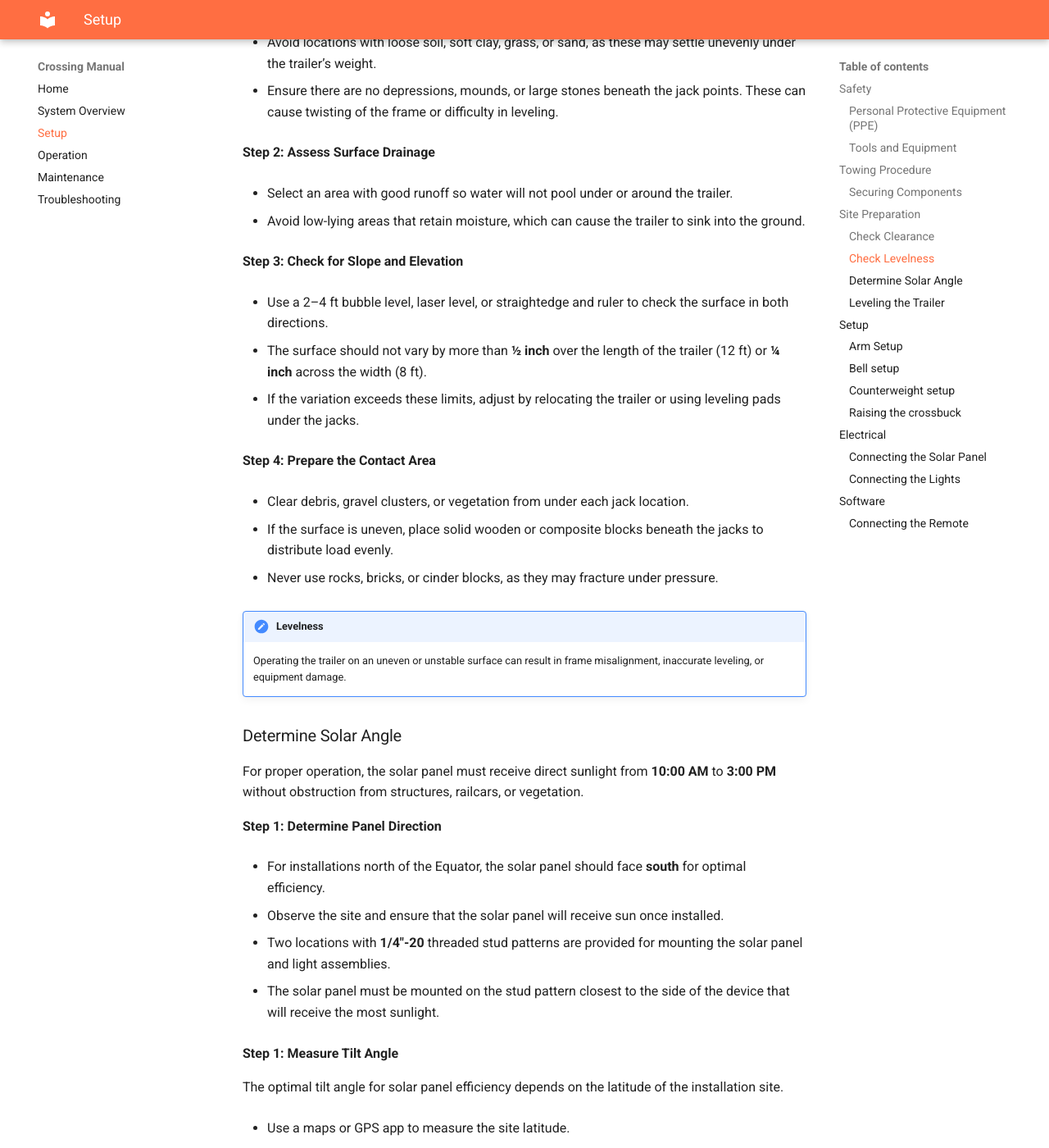
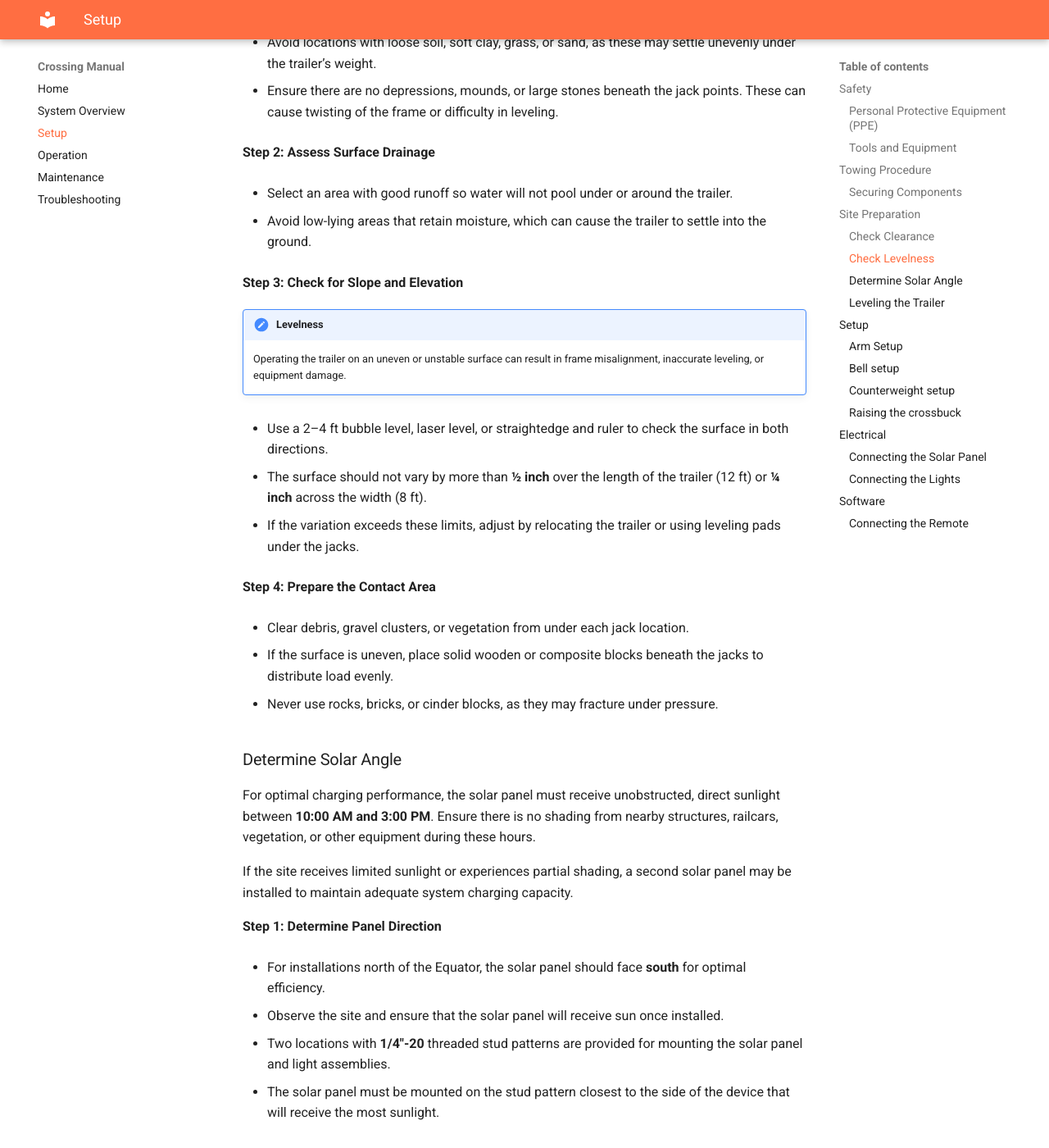
Before and after one commit to niell-ion/crossing-docs, an MkDocs documentation site: the page built from docs/crossing_setup.md, in a window 1280 px wide and 1400 px high, scrolled down 3255 px. Shown: the whole window at 82% size. Built offline with MkDocs 1.6.1 and Material for MkDocs 9.7.7, drawn with Linux system fonts in a browser that asks for light colours; some of the changed text lies outside the part shown.

Commit message:
Update crossing_setup.md

```diff
--- a/docs/crossing_setup.md
+++ b/docs/crossing_setup.md
@@ -139,11 +139,14 @@
 
 * Select an area with good runoff so water will not pool under or around the trailer.
 
-* Avoid low-lying areas that retain moisture, which can cause the trailer to sink into the ground.
+* Avoid low-lying areas that retain moisture, which can cause the trailer to settle into the ground.
 
 
 
 **Step 3: Check for Slope and Elevation**
+
+!!! Caution "Levelness"
+    Operating the trailer on an uneven or unstable surface can result in frame misalignment, inaccurate leveling, or equipment damage.
 
 * Use a 2–4 ft bubble level, laser level, or straightedge and ruler to check the surface in both directions.
 
@@ -161,14 +164,14 @@
 
 * Never use rocks, bricks, or cinder blocks, as they may fracture under pressure.
 
-!!! Caution "Levelness"
-    Operating the trailer on an uneven or unstable surface can result in frame misalignment, inaccurate leveling, or equipment damage.
-
 
 
 ### Determine Solar Angle
 
-For proper operation, the solar panel must receive direct sunlight from **10:00 AM** to **3:00 PM** without obstruction from structures, railcars, or vegetation.
+For optimal charging performance, the solar panel must receive unobstructed, direct sunlight between **10:00 AM and 3:00 PM**.
+Ensure there is no shading from nearby structures, railcars, vegetation, or other equipment during these hours.
+
+If the site receives limited sunlight or experiences partial shading, a second solar panel may be installed to maintain adequate system charging capacity.
 
 
 
@@ -280,17 +283,20 @@
 
 Multiple arm sections are provided for installations requiring specific arm lengths. Two metal sections are included, two middle sections, and one end section. Refer to the following table to determine the correct arm setup procedure for your specific installation length.
 
-**8'-16':** use the smaller metal section + option smaller middle section + end section
+**8'-16':** use the smaller metal section + option smaller middle section + end section.
 
-**16'-22':** use the larger metal section + option larger middle section + end section
+**16'-22':** use the larger metal section + option larger middle section + end section.
 
-* Refer to WCH manual for counterweight setup
+* Refer to WCH manual for counterweight setup.
 
-* Do not remove counterweight blocker
+* Do not remove the counterweight backstop.
 
 
 
 ### Bell setup
+
+* Refer to WCH manual for bell setup.
+
 
 
 ### Counterweight setup
```
